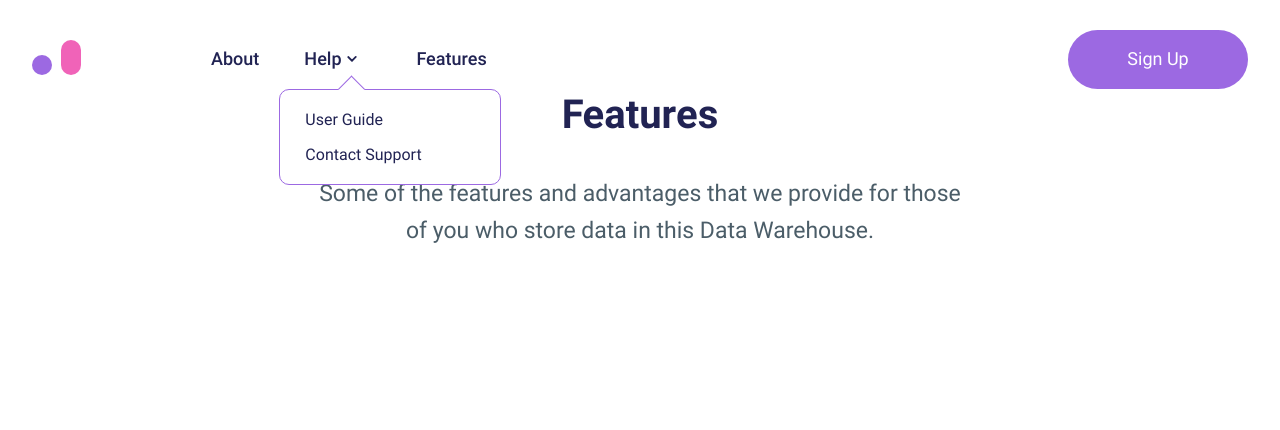
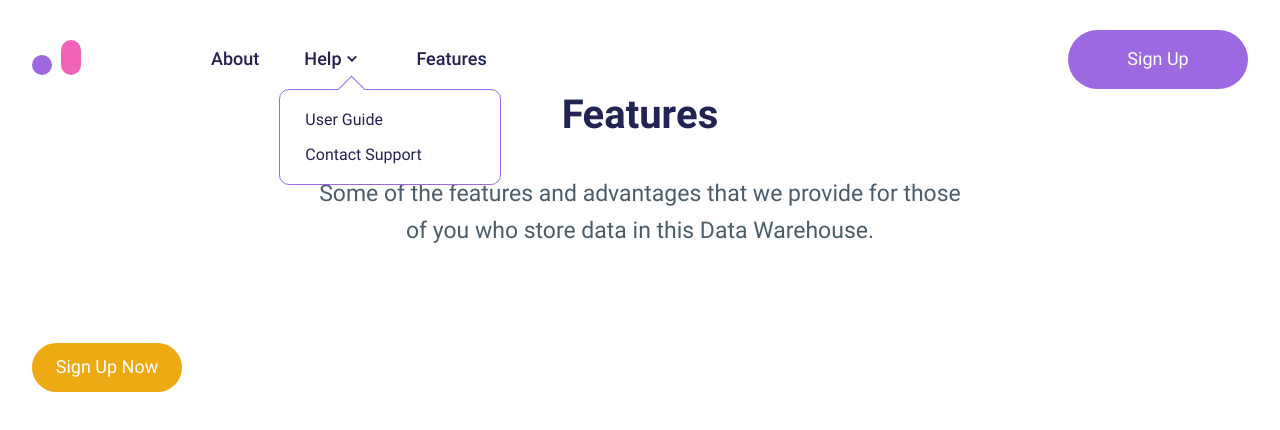
Before and after one commit to lenaryan/colored-blocks, a Vue app: page / in a window 1280 px wide. Shown: the top 430 px of the page. Built offline with nearby package versions, Linux system fonts and the light colour scheme.

Commit message:
setting up 'sign up' button component

```diff
--- a/src/components/Form.vue
+++ b/src/components/Form.vue
@@ -1,5 +1,15 @@
 <template>
     <div>
-
+        <SignUp content="Sign Up Now" classes="sign-up sign-up--yellow sign-up--small" />
     </div>
 </template>
+
+<script>
+import SignUp from '@/components/SignUp';
+export default {
+    name: 'app',
+    components: {
+        SignUp
+    }
+}
+</script>
--- a/src/components/Header.vue
+++ b/src/components/Header.vue
@@ -8,7 +8,7 @@
                 </picture>
             </a>
             <TopMenu />
-            <SignUp />
+            <SignUp content="Sign Up" classes="sign-up sign-up--purple sign-up--big" />
         </div>
     </header>
 </template>
--- a/src/components/SignUp.vue
+++ b/src/components/SignUp.vue
@@ -1,3 +1,9 @@
 <template>
-    <button type="button" class="sign-up sign-up--purple sign-up--big">Sign Up</button>
+    <button type="button" :class="classes">{{content}}</button>
 </template>
+
+<script>
+export default {
+    props: ['content', 'classes']
+}
+</script>
```
